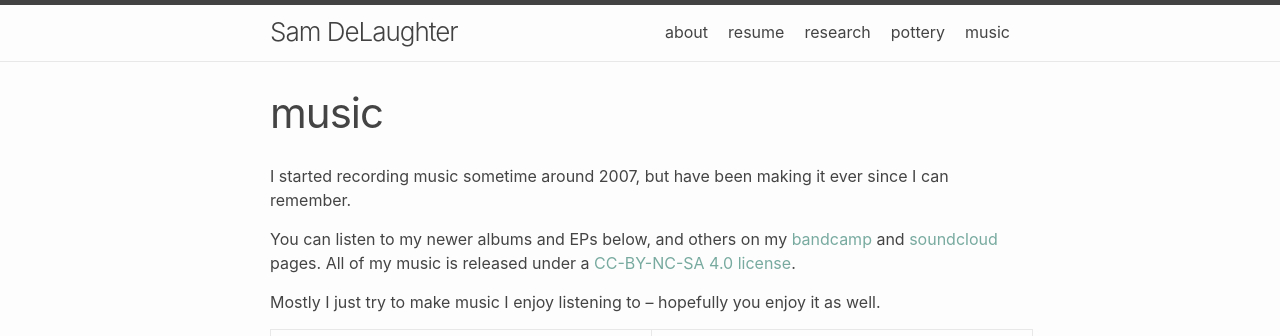
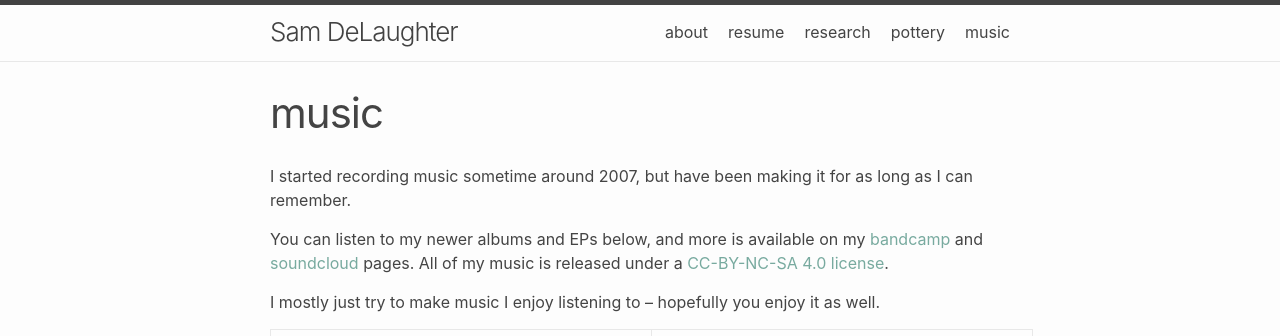
Before and after one commit to sdelaughter/sdelaughter.github.io, a Jekyll site: the page built from music.md, in a window 1280 px wide, cut to the strip 0-336 px from the top of the page. Built offline with Jekyll 4.4.1, drawn with Linux system fonts in a browser that asks for light colours.

Commit message:
content update

```diff
--- a/music.md
+++ b/music.md
@@ -4,11 +4,11 @@ title: music
 permalink: /music/
 ---
 
-I started recording music sometime around 2007, but have been making it ever since I can remember.
+I started recording music sometime around 2007, but have been making it for as long as I can remember.
 
-You can listen to my newer albums and EPs below, and others on my [bandcamp](https://sdlwdr.bandcamp.com) and [soundcloud](https://soundcloud.com/sdlwdr) pages.  All of my music is released under a [CC-BY-NC-SA 4.0 license](https://creativecommons.org/licenses/by-nc-sa/4.0/).
+You can listen to my newer albums and EPs below, and more is available on my [bandcamp](https://sdlwdr.bandcamp.com) and [soundcloud](https://soundcloud.com/sdlwdr) pages.  All of my music is released under a [CC-BY-NC-SA 4.0 license](https://creativecommons.org/licenses/by-nc-sa/4.0/).
 
-Mostly I just try to make music I enjoy listening to -- hopefully you enjoy it as well.
+I mostly just try to make music I enjoy listening to -- hopefully you enjoy it as well.
 
 
 <table style="width:100%" border="5">
```
Also changed, not shown: research.md (+1 -1 lines).
